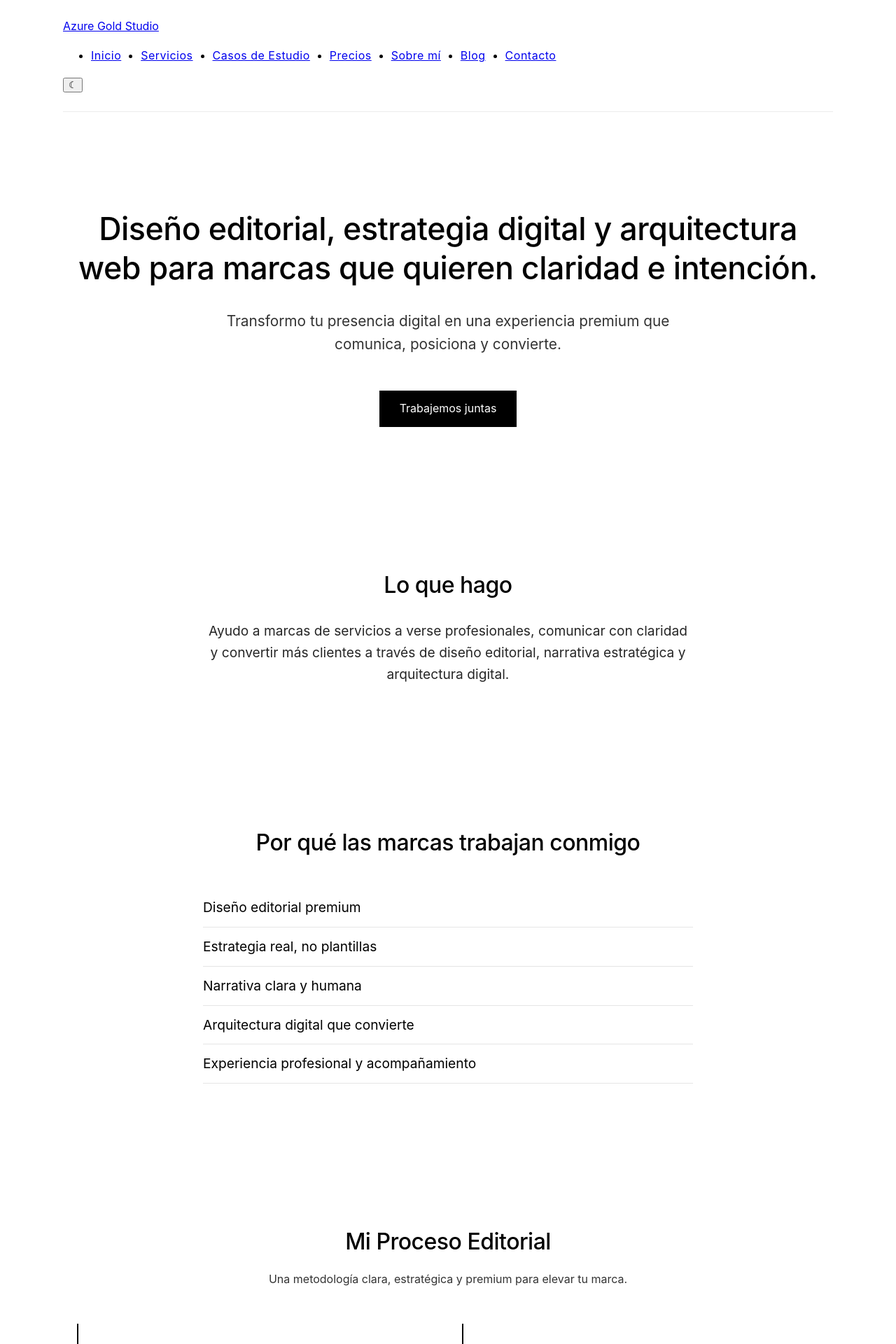
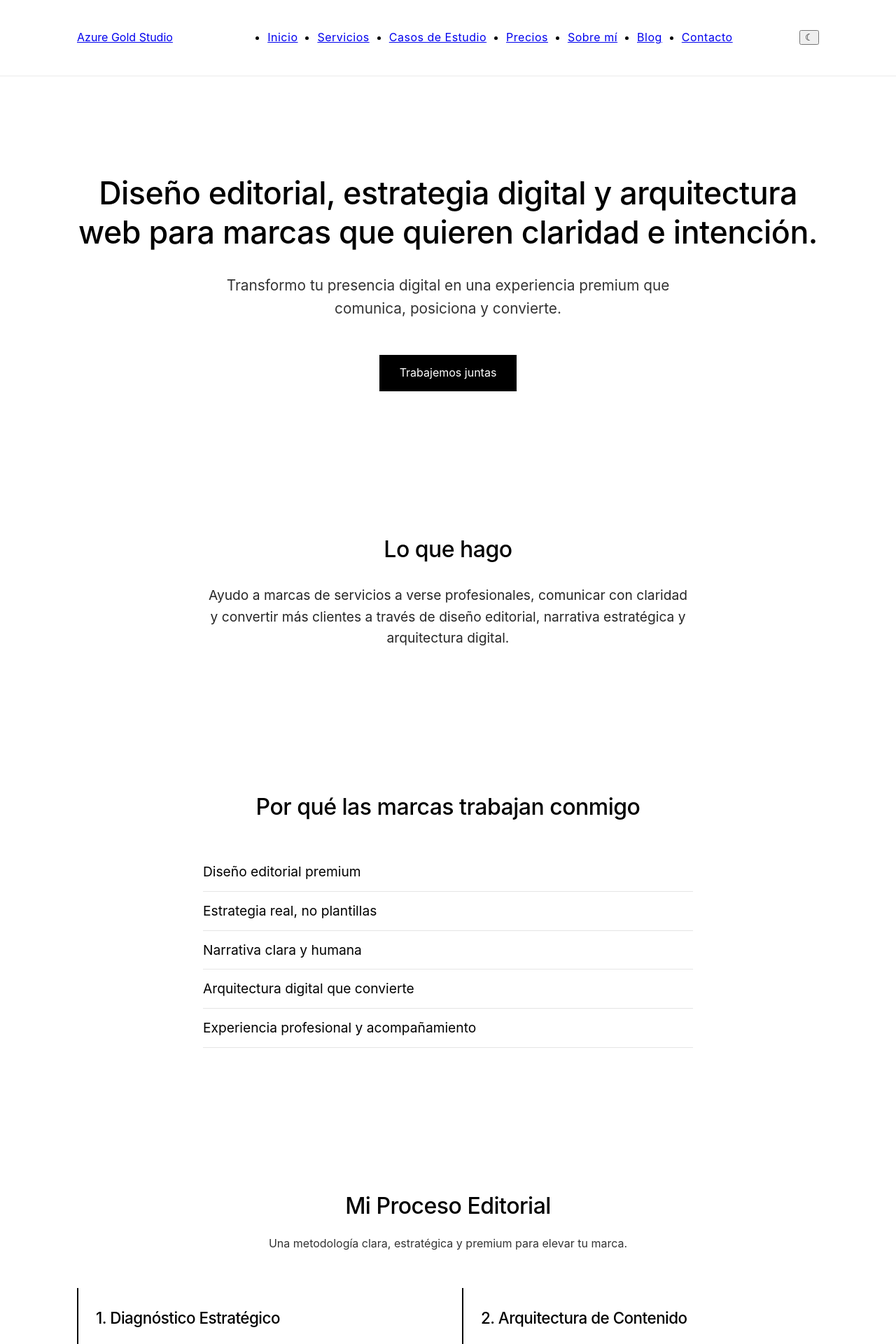
Before and after one commit to jcynay0206/mi_portfolio, a Jekyll site: the page built from index.html, in a window 1280 px wide. Shown: the top 1920 px of the page at 70% size. Built offline with Jekyll 4.4.1, drawn with Linux system fonts in a browser that asks for light colours.

Commit message:
Update header.html

```diff
--- a/_includes/header.html
+++ b/_includes/header.html
@@ -1,4 +1,6 @@
-<header class="site-header wrapper">
+<header class="site-header">
+  <div class="wrapper">
+
     <div class="logo">
       <a href="/">Azure Gold Studio</a>
     </div>
@@ -6,7 +8,7 @@
     <nav class="nav">
       <ul>
         <li><a href="/">Inicio</a></li>
-      <li><a href="/servicios.html">Servicios</a></li>
+        <li><a href="/servicios/">Servicios</a></li>
         <li><a href="/casos/">Casos de Estudio</a></li>
         <li><a href="/precios/">Precios</a></li>
         <li><a href="/sobre-mi/">Sobre mí</a></li>
@@ -16,4 +18,6 @@
     </nav>
 
     <button id="darkToggle" class="dark-toggle">☾</button>
+
+  </div>
 </header>
```
Lines whose indentation alone changed are shown as unchanged.
